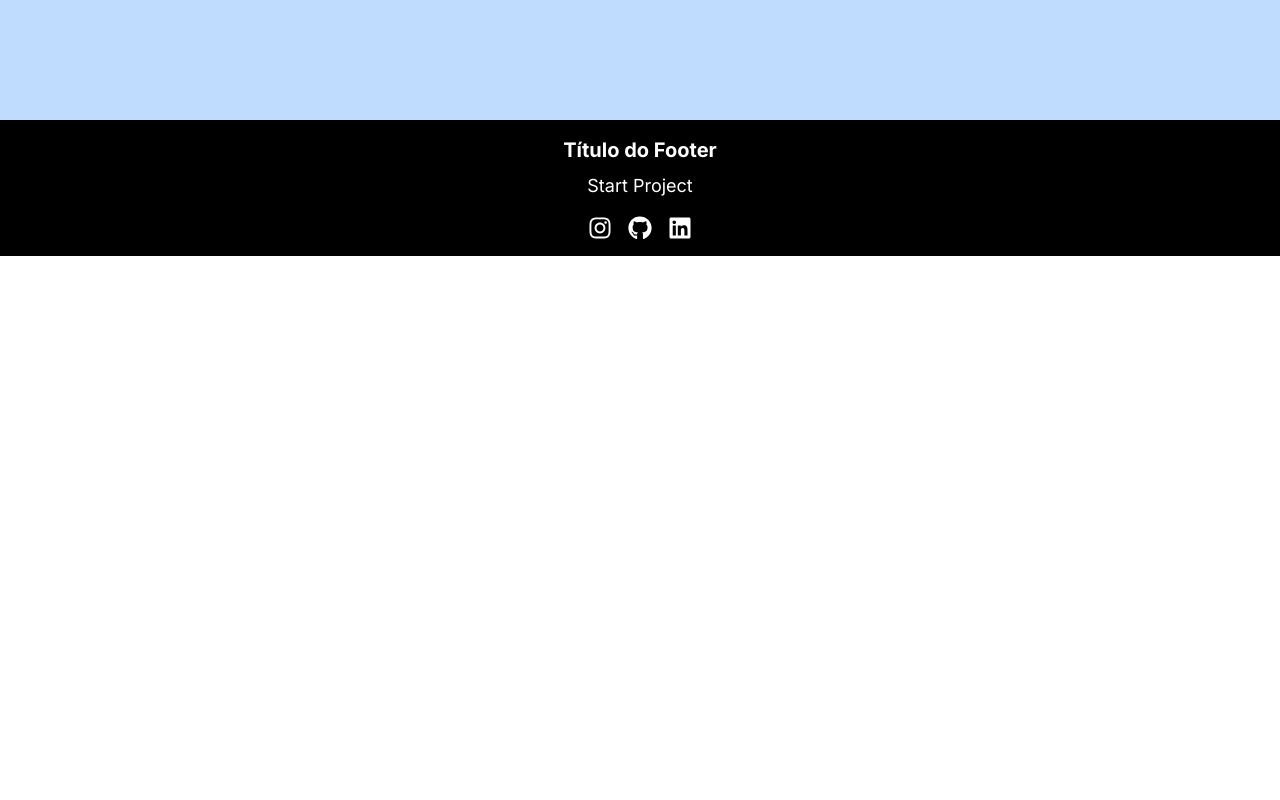
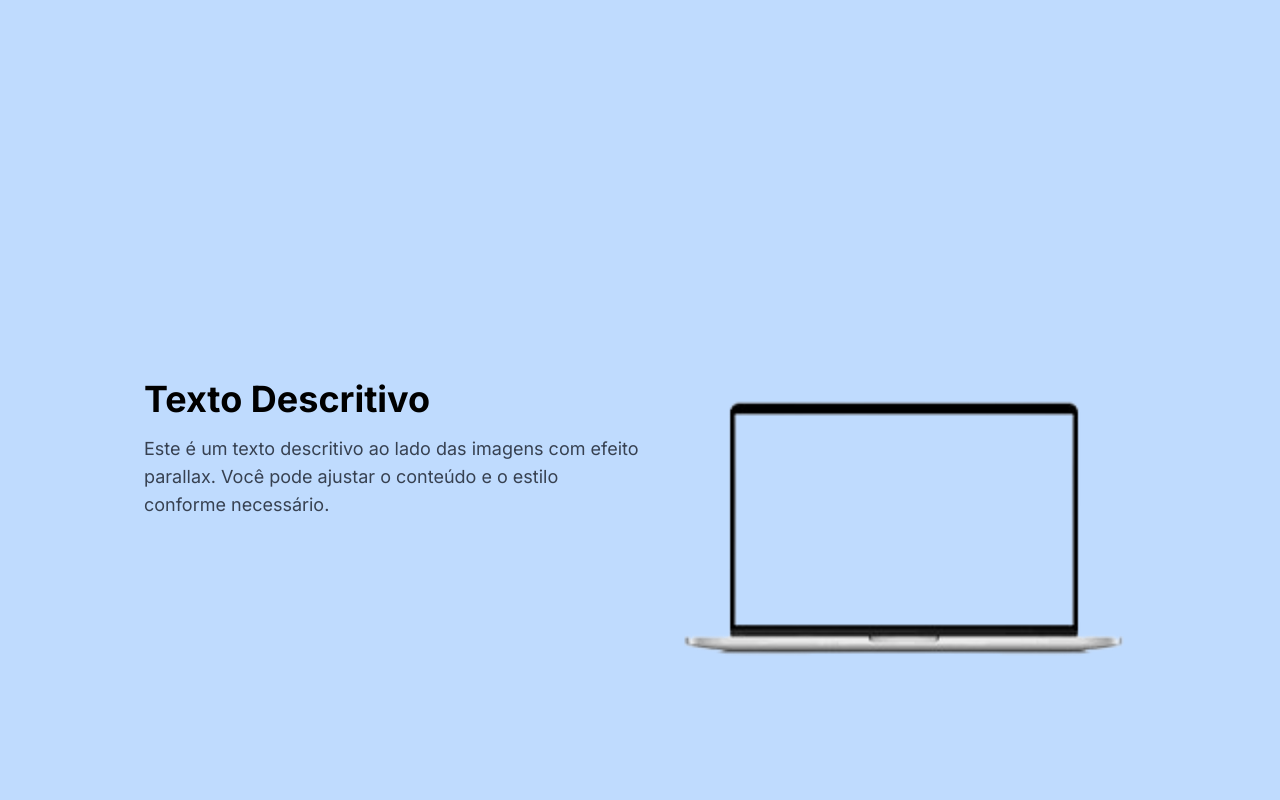
Before and after one commit to GabrielVieira-Code/gtech_portifolio, a Next.js app: page /pages/cases in a window 1280 px wide. Shown: the part 1540-2340 px from the top of the page. Before the commit the page ends 1796 px from the top, so only its background shows below. Built offline with nearby package versions, Linux system fonts and the light colour scheme.

Commit message:
efeito parallax aplicado a page

```diff
--- a/app/pages/cases/page.tsx
+++ b/app/pages/cases/page.tsx
@@ -5,27 +5,61 @@ import Navbar from "../../components/nav";
 import Footer from "../../components/footer";
 import { useSpring, animated } from '@react-spring/web';
 import Image from 'next/image';
-import { useState, useEffect } from 'react';
+import { useState, useEffect, useRef } from 'react';
 
 export default function Cases() {
   const [scrollY, setScrollY] = useState(0);
+  const [isInView, setIsInView] = useState(false);
 
-  const parallaxStyle = useSpring({
+  // Refs for the sections
+  const section2Ref = useRef<HTMLDivElement>(null);
+
+  // Parallax effect for section 1
+  const parallaxStyle1 = useSpring({
     transform: `translateY(${scrollY * 0.5}px)`,
     config: { mass: 1, tension: 120, friction: 14 },
   });
 
+  // Parallax effect for section 2
+  const parallaxStyle2 = useSpring({
+    transform: `translateY(${scrollY * 0.5}px)`,
+    config: { mass: 1, tension: 120, friction: 14 },
+    opacity: isInView ? 1 : 0, // Section 2 only visible when in view
+  });
+
+  // Handle scroll and update scrollY
   useEffect(() => {
     const handleScroll = () => setScrollY(window.scrollY);
     window.addEventListener('scroll', handleScroll);
     return () => window.removeEventListener('scroll', handleScroll);
   }, []);
 
+  // Observe visibility of section 2
+  useEffect(() => {
+    const observer = new IntersectionObserver(
+      ([entry]) => {
+        setIsInView(entry.isIntersecting);
+      },
+      { threshold: 0.5 } // Trigger when 50% of the section is visible
+    );
+
+    if (section2Ref.current) {
+      observer.observe(section2Ref.current);
+    }
+
+    return () => {
+      if (section2Ref.current) {
+        observer.unobserve(section2Ref.current);
+      }
+    };
+  }, []);
+
   return (
-    <>
+    <div className="flex flex-col min-h-screen">
       <Navbar />
-      <div id="1" className="flex flex-col items-center justify-center min-h-screen bg-blue-200 py-8 px-4">
-        <animated.div style={parallaxStyle} className="flex w-full max-w-screen-lg">
+      <main className="flex-1 overflow-hidden">
+        <div id="section1" className="flex flex-col items-center justify-center min-h-screen bg-blue-200 py-8 px-4">
+          <animated.div style={parallaxStyle1} className="flex w-full max-w-screen-lg">
             {/* Texto ao lado da imagem */}
             <div className="flex-1 min-w-[300px] px-4">
               <h1 className="text-4xl font-bold text-black mb-4">
@@ -40,17 +74,16 @@ export default function Cases() {
             <div className="flex-1 min-w-[300px] relative">
               <Image
                 src="/imagens/notebookmockup.png"
-              alt="Carro"
+                alt="Notebook"
                 width={400}
                 height={400}
                 className="w-full h-auto"
               />
-
             </div>
           </animated.div>
         </div>
-      <div id="1" className="flex flex-col items-center justify-center min-h-screen bg-blue-200 py-8 px-4">
-        <animated.div style={parallaxStyle} className="flex w-full max-w-screen-lg">
+        <div id="section2" ref={section2Ref} className="flex flex-col items-center justify-center min-h-screen bg-blue-200 py-8 px-4">
+          <animated.div style={parallaxStyle2} className="flex w-full max-w-screen-lg">
             {/* Texto ao lado da imagem */}
             <div className="flex-1 min-w-[300px] px-4">
               <h1 className="text-4xl font-bold text-black mb-4">
@@ -65,7 +98,7 @@ export default function Cases() {
             <div className="flex-1 min-w-[300px] relative">
               <Image
                 src="/imagens/notebookmockup.png"
-              alt="Carro"
+                alt="Notebook"
                 width={400}
                 height={400}
                 className="w-full h-auto"
@@ -73,7 +106,32 @@ export default function Cases() {
             </div>
           </animated.div>
         </div>
+        <div id="section3" ref={section2Ref} className="flex flex-col items-center justify-center min-h-screen bg-blue-200 py-8 px-4">
+          <animated.div style={parallaxStyle2} className="flex w-full max-w-screen-lg">
+            {/* Texto ao lado da imagem */}
+            <div className="flex-1 min-w-[300px] px-4">
+              <h1 className="text-4xl font-bold text-black mb-4">
+                Texto Descritivo
+              </h1>
+              <p className="text-lg text-gray-700">
+                Este é um texto descritivo ao lado das imagens com efeito parallax. Você pode ajustar o conteúdo e o estilo conforme necessário.
+              </p>
+            </div>
+
+            {/* Imagem */}
+            <div className="flex-1 min-w-[300px] relative">
+              <Image
+                src="/imagens/notebookmockup.png"
+                alt="Notebook"
+                width={400}
+                height={400}
+                className="w-full h-auto"
+              />
+            </div>
+          </animated.div>
+        </div>
+      </main>
       <Footer />
-    </>
+    </div>
   );
 }
```
Lines whose indentation alone changed are shown as unchanged.
